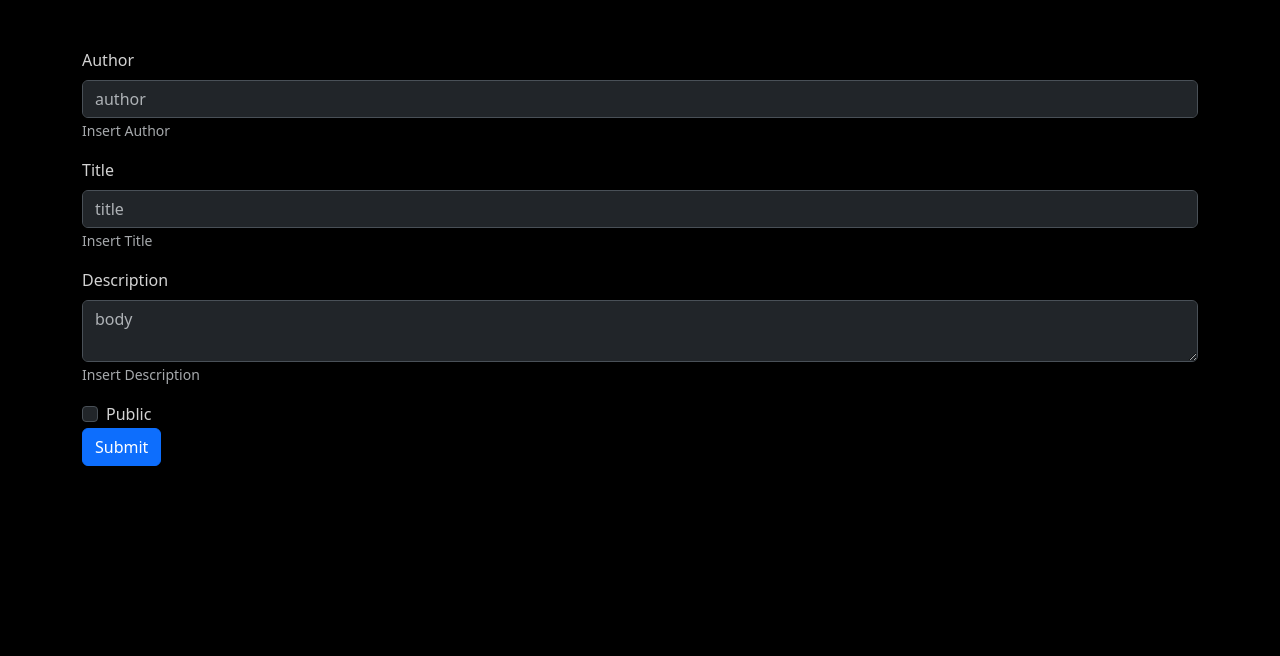
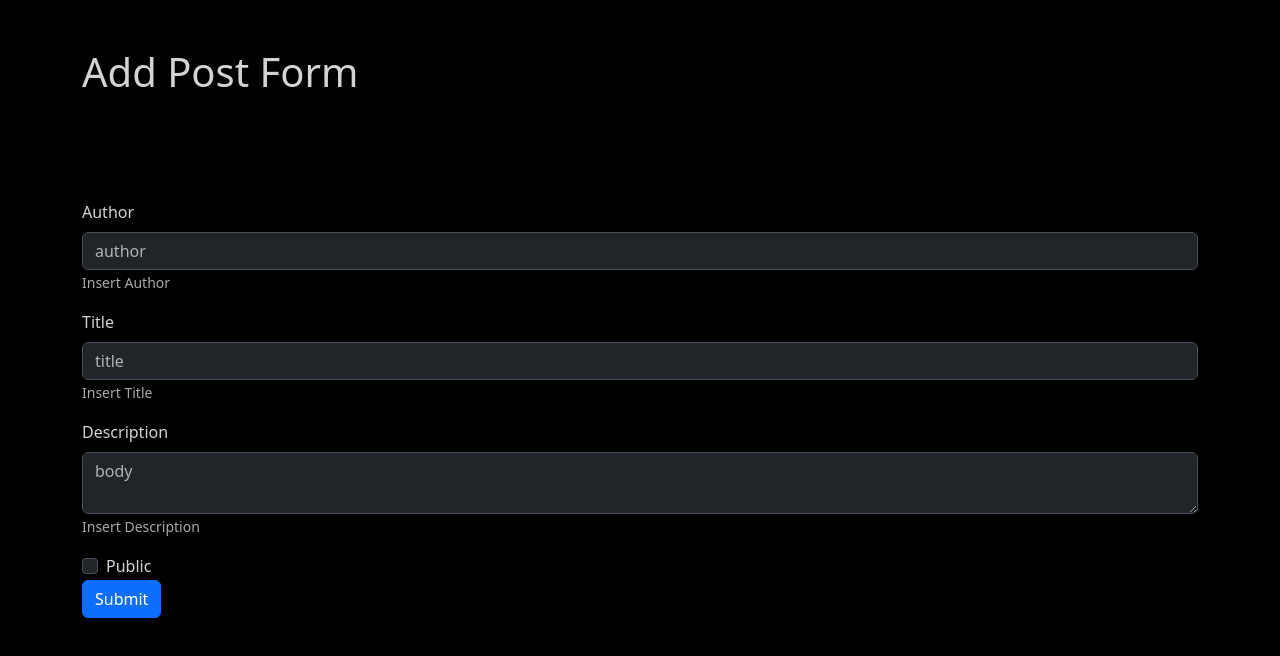
Before and after one commit to leonardopalluzzi/react-post-form, a React (Vite) app: page / in a window 1280 px wide. Shown: the top 656 px of the page. Built offline with nearby package versions, Linux system fonts and the light colour scheme.

Commit message:
feat: add header with title to App component

```diff
--- a/src/App.jsx
+++ b/src/App.jsx
@@ -5,6 +5,12 @@ function App() {
 
   return (
     <>
+      <header>
+        <div className="container py-5">
+          <h1>Add Post Form</h1>
+        </div>
+
+      </header>
       <Main />
     </>
   )
```
